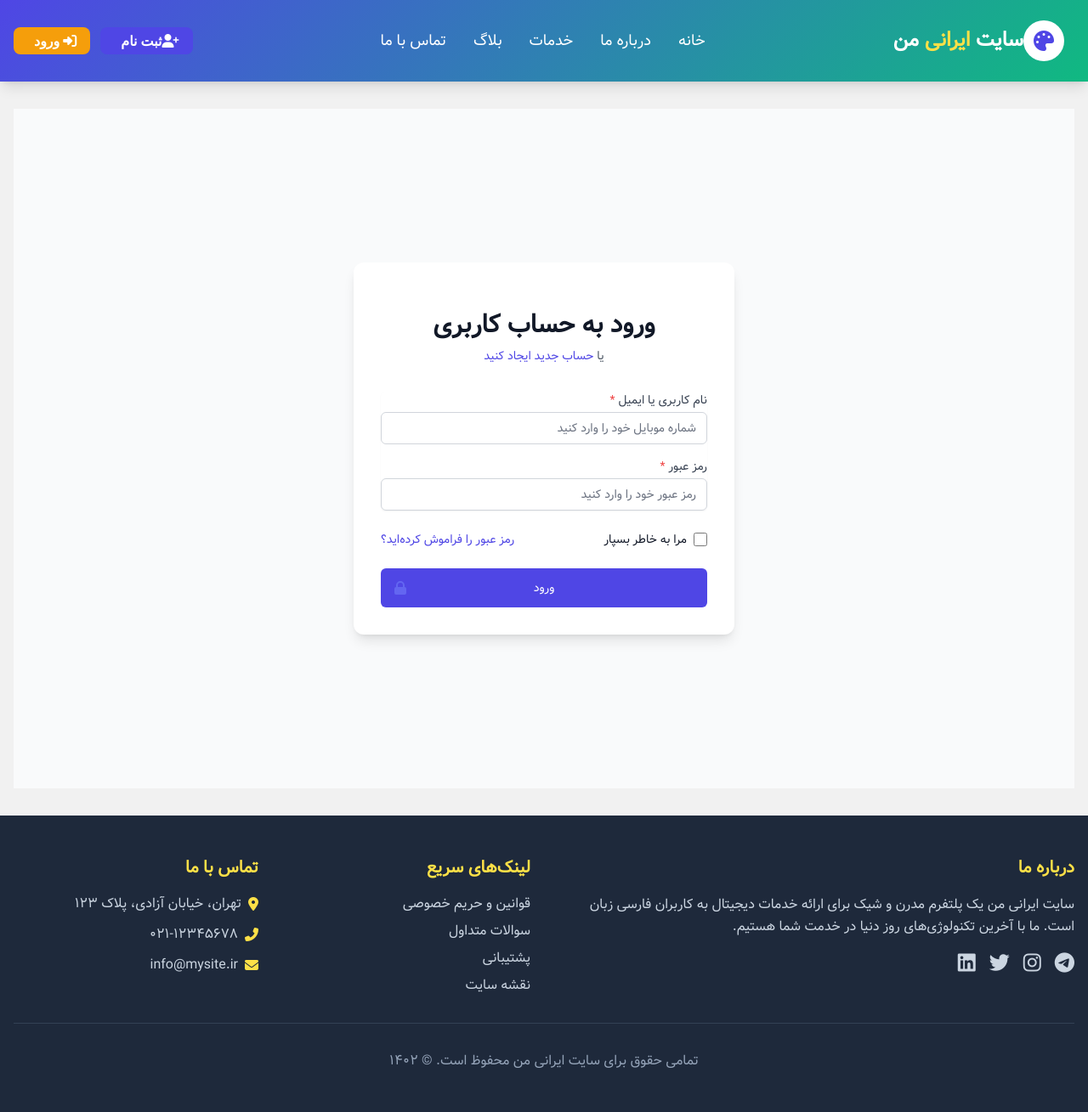
After one commit to Paya-4970/Civ-ix, a Django app: page /accounts/login/ in a window 1280 px wide. The commit adds this page. Shown: the whole page at 85% size. Run offline with Django 5.2, Linux system fonts and the light colour scheme; some libraries are stand-ins or nearby versions; some web fonts are replaced.

Commit message:
end main

```diff
--- /dev/null
+++ b/MyUser/forms.py
@@ -0,0 +1,22 @@
+from django import forms
+from django.core.exceptions import ValidationError
+from MyUser.models import MyUser
+
+class RegisterForm(forms.ModelForm):
+    password = forms.CharField(widget=forms.PasswordInput, label="Password")
+    confirm_password = forms.CharField(widget=forms.PasswordInput, label="Confirm Password")
+
+    class Meta:
+        model = MyUser
+        fields = ['username', 'phone', 'password']
+
+    def clean(self):
+        cleaned_data = super().clean()
+        password = cleaned_data.get("password")
+        confirm = cleaned_data.get("confirm_password")
+        if password != confirm:
+            raise ValidationError("Passwords do not match.")
+
+class LoginForm(forms.Form):
+    phone = forms.CharField(label="phone")
+    password = forms.CharField(label="Password", widget=forms.PasswordInput)
--- a/MyUser/urls.py
+++ b/MyUser/urls.py
@@ -1,6 +1,9 @@
 from django.urls import path
 from . import views
 
+app_name = 'accounts'
 urlpatterns = [
-    # path('', views.index, name='index'),
+    path('login/', views.login_view, name='login'),
+    path('logout/', views.logout_view, name='logout'),
+    path('register/', views.register_view, name='register'),
 ]
--- a/MyUser/views.py
+++ b/MyUser/views.py
@@ -1,3 +1,41 @@
-from django.shortcuts import render
+from django.shortcuts import render, redirect
+from django.contrib.auth import login, logout, authenticate
+from .forms import LoginForm, RegisterForm
 
-# Create your views here.
+def register_view(request):
+    if request.user.is_authenticated:
+        return redirect('/')
+
+    form = RegisterForm(request.POST or None)
+    if request.method == 'POST':
+        if form.is_valid():
+            user = form.save(commit=False)
+            user.set_password(form.cleaned_data['password'])  # هش کردن پسورد
+            user.save()
+            login(request, user)
+            return redirect('/')  # تغییر مسیر بعد از ثبت‌نام
+
+    return render(request, 'accounts/register.html', {'form': form})
+
+def login_view(request):
+    if request.user.is_authenticated:
+        return redirect ('/')
+
+    if request.method == 'POST':
+        form = LoginForm(request.POST)
+        if form.is_valid():
+            phone = form.cleaned_data['phone']
+            password = form.cleaned_data['password']
+            user = authenticate(request,phone = phone, password = password)
+
+            if user is not None:
+                login(request, user)
+                return redirect('/')
+
+    else:
+        form = LoginForm()
+    return render(request, 'accounts/login.html', {'form': form})
+
+def logout_view(request):
+    logout(request)
+    return redirect('/')
--- a/core/settings.py
+++ b/core/settings.py
@@ -137,3 +137,6 @@ DEFAULT_AUTO_FIELD = 'django.db.models.BigAutoField'
 
 # SESSIONS SETTINGS
 SESSION_COOKIE_AGE = 1209600  # مدت زمان به ثانیه = 2 هفته
+
+LOGIN_REDIRECT_URL = '/'
+LOGOUT_REDIRECT_URL = '/login/'
--- /dev/null
+++ b/templates/accounts/login.html
@@ -0,0 +1,80 @@
+{% extends "base.html" %}
+{% load static %}
+
+{% block content %}
+<div class="min-h-screen flex items-center justify-center bg-gray-50 py-12 px-4 sm:px-6 lg:px-8">
+  <div class="max-w-md w-full space-y-8 bg-white p-8 rounded-xl shadow-lg">
+    <div class="text-center">
+      <h2 class="mt-6 text-3xl font-extrabold text-gray-900">
+        ورود به حساب کاربری
+      </h2>
+      <p class="mt-2 text-sm text-gray-600">
+        یا <a href="{% url 'accounts:register' %}" class="font-medium text-indigo-600 hover:text-indigo-500">حساب جدید ایجاد کنید</a>
+      </p>
+    </div>
+
+    {% if error %}
+    <div class="rounded-md bg-red-50 p-4">
+      <div class="flex">
+        <div class="flex-shrink-0">
+          <svg class="h-5 w-5 text-red-400" xmlns="http://www.w3.org/2000/svg" viewBox="0 0 20 20" fill="currentColor">
+            <path fill-rule="evenodd" d="M10 18a8 8 0 100-16 8 8 0 000 16zM8.707 7.293a1 1 0 00-1.414 1.414L8.586 10l-1.293 1.293a1 1 0 101.414 1.414L10 11.414l1.293 1.293a1 1 0 001.414-1.414L11.414 10l1.293-1.293a1 1 0 00-1.414-1.414L10 8.586 8.707 7.293z" clip-rule="evenodd" />
+          </svg>
+        </div>
+        <div class="ml-3">
+          <h3 class="text-sm font-medium text-red-800">{{ error }}</h3>
+        </div>
+      </div>
+    </div>
+    {% endif %}
+
+    <form class="mt-8 space-y-6" method="post">
+      {% csrf_token %}
+
+      <div class="rounded-md shadow-sm space-y-4">
+        <div>
+          <label for="id_username" class="block text-sm font-medium text-gray-700 mb-1">
+            نام کاربری یا ایمیل
+            <span class="text-red-500">*</span>
+          </label>
+          <input id="id_username" name="phone" type="text" required class="appearance-none relative block w-full px-3 py-2 border border-gray-300 placeholder-gray-500 text-gray-900 rounded-md focus:outline-none focus:ring-indigo-500 focus:border-indigo-500 focus:z-10 sm:text-sm" placeholder="شماره موبایل خود را وارد کنید">
+        </div>
+
+        <div>
+          <label for="id_password" class="block text-sm font-medium text-gray-700 mb-1">
+            رمز عبور
+            <span class="text-red-500">*</span>
+          </label>
+          <input id="id_password" name="password" type="password" required class="appearance-none relative block w-full px-3 py-2 border border-gray-300 placeholder-gray-500 text-gray-900 rounded-md focus:outline-none focus:ring-indigo-500 focus:border-indigo-500 focus:z-10 sm:text-sm" placeholder="رمز عبور خود را وارد کنید">
+        </div>
+      </div>
+
+      <div class="flex items-center justify-between">
+        <div class="flex items-center">
+          <input id="remember-me" name="remember-me" type="checkbox" class="h-4 w-4 text-indigo-600 focus:ring-indigo-500 border-gray-300 rounded">
+          <label for="remember-me" class="mr-2 block text-sm text-gray-900">
+            مرا به خاطر بسپار
+          </label>
+        </div>
+
+        <div class="text-sm">
+          <a href="#" class="font-medium text-indigo-600 hover:text-indigo-500">
+            رمز عبور را فراموش کرده‌اید؟
+          </a>
+        </div>
+      </div>
+
+      <div>
+        <button type="submit" class="group relative w-full flex justify-center py-3 px-4 border border-transparent text-sm font-medium rounded-md text-white bg-indigo-600 hover:bg-indigo-700 focus:outline-none focus:ring-2 focus:ring-offset-2 focus:ring-indigo-500 transition duration-150">
+          <span class="absolute left-0 inset-y-0 flex items-center pl-3">
+            <svg class="h-5 w-5 text-indigo-500 group-hover:text-indigo-400" xmlns="http://www.w3.org/2000/svg" viewBox="0 0 20 20" fill="currentColor" aria-hidden="true">
+              <path fill-rule="evenodd" d="M5 9V7a5 5 0 0110 0v2a2 2 0 012 2v5a2 2 0 01-2 2H5a2 2 0 01-2-2v-5a2 2 0 012-2zm8-2v2H7V7a3 3 0 016 0z" clip-rule="evenodd" />
+            </svg>
+          </span>
+          ورود
+        </button>
+      </div>
+    </form>
+  </div>
+</div>
+{% endblock %}
--- a/templates/base.html
+++ b/templates/base.html
@@ -2,6 +2,7 @@
 
 <!DOCTYPE html>
 <html lang="fa" dir="rtl">
+
 <head>
     <meta charset="UTF-8">
     <meta name="viewport" content="width=device-width, initial-scale=1.0">
@@ -20,6 +21,7 @@
     <!-- Custom CSS -->
 
 </head>
+
 <body class="min-h-screen flex flex-col">
     <!-- هدر سایت -->
     <header class="gradient-bg text-white shadow-lg">
@@ -39,20 +41,39 @@
                     <a href="/about" class="nav-item text-lg font-medium hover:text-yellow-300 transition">درباره ما</a>
                     <a href="/services" class="nav-item text-lg font-medium hover:text-yellow-300 transition">خدمات</a>
                     <a href="/blog" class="nav-item text-lg font-medium hover:text-yellow-300 transition">بلاگ</a>
-                    <a href="/contact" class="nav-item text-lg font-medium hover:text-yellow-300 transition">تماس با ما</a>
+                    <a href="/contact" class="nav-item text-lg font-medium hover:text-yellow-300 transition">تماس با
+                        ما</a>
                 </nav>
 
                 <!-- دکمه‌های اقدام -->
+
+                {% if request.user.is_authenticated %}
                 <div class="mt-4 md:mt-0 flex gap-3">
                     <button class="btn-primary px-4 py-2 rounded-lg text-white font-medium flex items-center">
                         <i class="fas fa-user-plus ml-2"></i>
-                        ثبت نام
+                        <a href="{% url 'accounts:logout' %}">خروج</a>
                     </button>
                     <button class="btn-secondary px-4 py-2 rounded-lg text-white font-medium flex items-center">
-                        <i class="fas fa-sign-in-alt ml-2"></i>
-                        ورود
+                        <a href="#">سلام {{user}}</a>
                     </button>
                 </div>
+                {% else %}
+                <div class="mt-4 md:mt-0 flex gap-3">
+                    <button class="btn-primary px-4 py-2 rounded-lg text-white font-medium flex items-center">
+                        <i class="fas fa-user-plus ml-2"><a href="{% url 'accounts:register' %}">ثبت نام</a></i>
+
+                    </button>
+                    <button class="btn-secondary px-4 py-2 rounded-lg text-white font-medium flex items-center">
+                        <i class="fas fa-sign-in-alt ml-2">
+                            <a href="{% url 'accounts:login' %}">ورود</a>
+                        </i>
+
+                    </button>
+                </div>
+                {% endif %}
+
+
+
             </div>
         </div>
     </header>
@@ -72,13 +93,18 @@
                 <div class="md:col-span-2">
                     <h3 class="text-xl font-bold mb-4 text-yellow-300">درباره ما</h3>
                     <p class="text-slate-300 leading-relaxed">
-                        سایت ایرانی من یک پلتفرم مدرن و شیک برای ارائه خدمات دیجیتال به کاربران فارسی زبان است. ما با آخرین تکنولوژی‌های روز دنیا در خدمت شما هستیم.
+                        سایت ایرانی من یک پلتفرم مدرن و شیک برای ارائه خدمات دیجیتال به کاربران فارسی زبان است. ما با
+                        آخرین تکنولوژی‌های روز دنیا در خدمت شما هستیم.
                     </p>
                     <div class="mt-4 flex gap-4">
-                        <a href="#" class="text-slate-300 hover:text-yellow-300 text-2xl"><i class="fab fa-telegram"></i></a>
-                        <a href="#" class="text-slate-300 hover:text-yellow-300 text-2xl"><i class="fab fa-instagram"></i></a>
-                        <a href="#" class="text-slate-300 hover:text-yellow-300 text-2xl"><i class="fab fa-twitter"></i></a>
-                        <a href="#" class="text-slate-300 hover:text-yellow-300 text-2xl"><i class="fab fa-linkedin"></i></a>
+                        <a href="#" class="text-slate-300 hover:text-yellow-300 text-2xl"><i
+                                class="fab fa-telegram"></i></a>
+                        <a href="#" class="text-slate-300 hover:text-yellow-300 text-2xl"><i
+                                class="fab fa-instagram"></i></a>
+                        <a href="#" class="text-slate-300 hover:text-yellow-300 text-2xl"><i
+                                class="fab fa-twitter"></i></a>
+                        <a href="#" class="text-slate-300 hover:text-yellow-300 text-2xl"><i
+                                class="fab fa-linkedin"></i></a>
                     </div>
                 </div>
 
@@ -86,10 +112,15 @@
                 <div>
                     <h3 class="text-xl font-bold mb-4 text-yellow-300">لینک‌های سریع</h3>
                     <ul class="space-y-2">
-                        <li><a href="/privacy" class="footer-link text-slate-300 hover:text-yellow-300 transition">قوانین و حریم خصوصی</a></li>
-                        <li><a href="/faq" class="footer-link text-slate-300 hover:text-yellow-300 transition">سوالات متداول</a></li>
-                        <li><a href="/support" class="footer-link text-slate-300 hover:text-yellow-300 transition">پشتیبانی</a></li>
-                        <li><a href="/sitemap" class="footer-link text-slate-300 hover:text-yellow-300 transition">نقشه سایت</a></li>
+                        <li><a href="/privacy"
+                                class="footer-link text-slate-300 hover:text-yellow-300 transition">قوانین و حریم
+                                خصوصی</a></li>
+                        <li><a href="/faq" class="footer-link text-slate-300 hover:text-yellow-300 transition">سوالات
+                                متداول</a></li>
+                        <li><a href="/support"
+                                class="footer-link text-slate-300 hover:text-yellow-300 transition">پشتیبانی</a></li>
+                        <li><a href="/sitemap" class="footer-link text-slate-300 hover:text-yellow-300 transition">نقشه
+                                سایت</a></li>
                     </ul>
                 </div>
 
@@ -121,4 +152,5 @@
     </footer>
 
 </body>
+
 </html>
```
Also changed, not shown: templates/accounts/register.html (added, +66 -0 lines).
